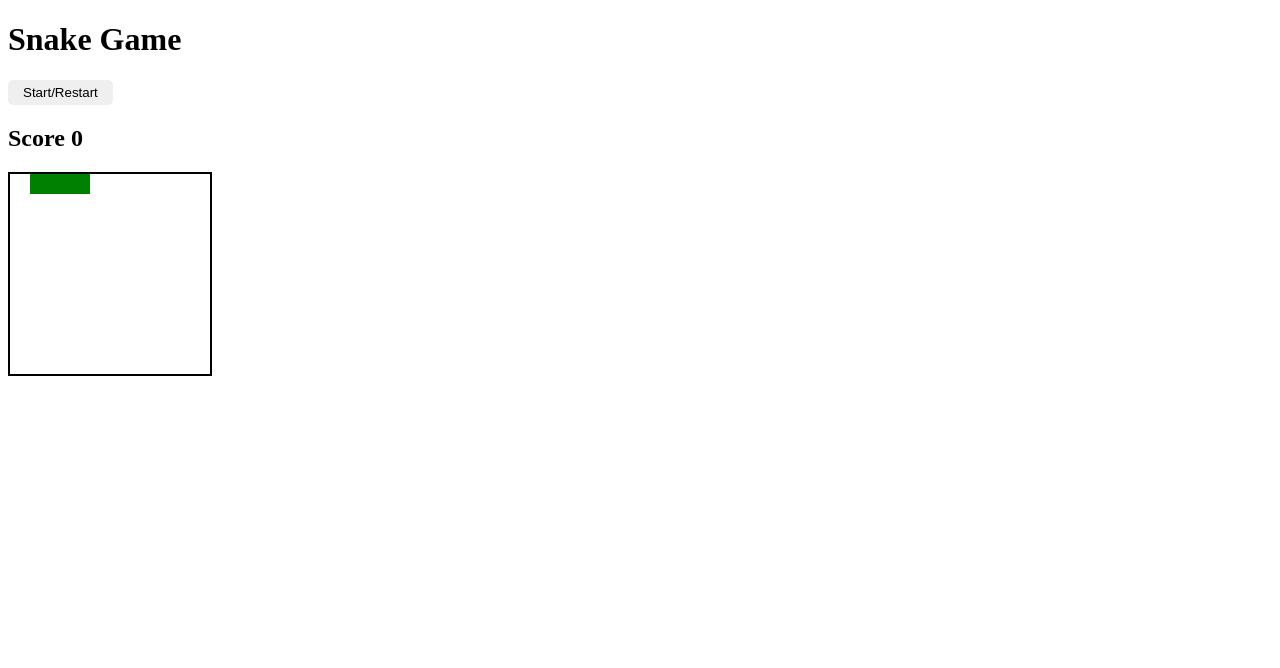
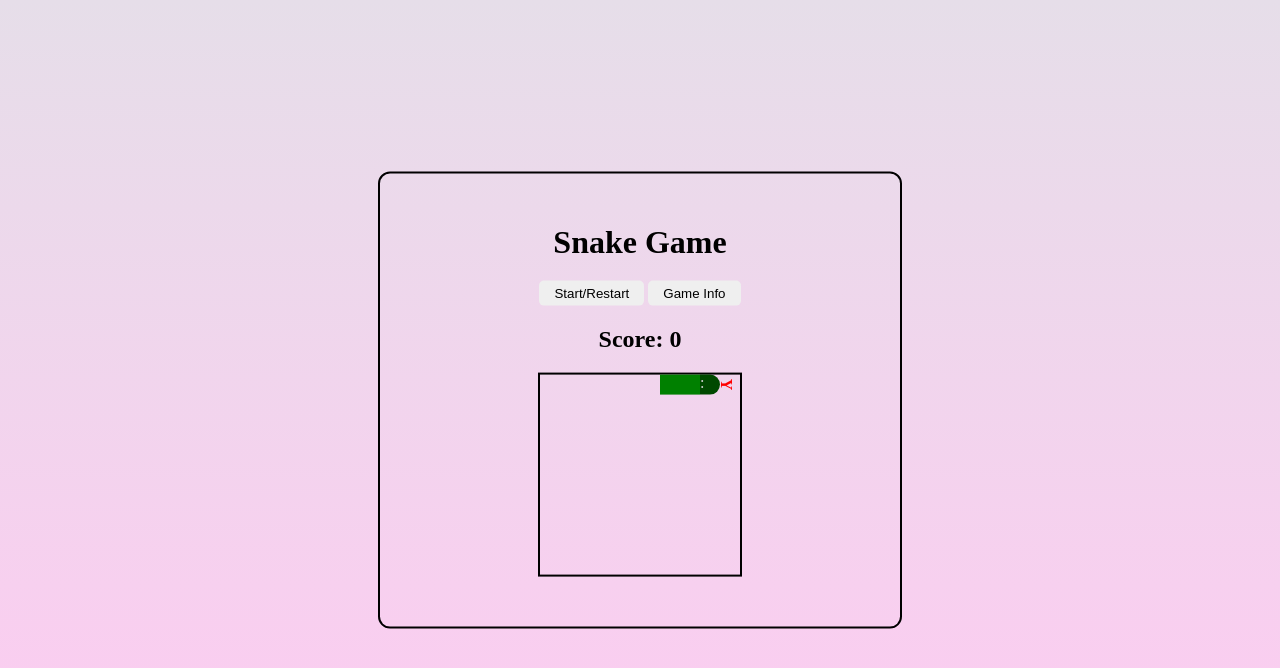
Before and after one commit to ByrnesByrnes/SnakeGame, a plain HTML site: page index.html in a window 1280 px wide. Drawn offline with Linux system fonts and the light colour scheme.

Commit message:
snakeHead Css and Snake move

```diff
--- a/index.html
+++ b/index.html
@@ -7,10 +7,13 @@
     <title>Snake Game</title>
 </head>
 <body>
-    <h1>Snake Game</h1>
-    <button id="start">Start/Restart</button>
-    <h2>Score <span id="score">0</span></h2>
-    <div class="grid"></div>
-    <script src="javascript.js"></script>
+    <div class="container">
+        <h1>Snake Game</h1>
+        <button id="start">Start/Restart</button>
+        <button id="start">Game Info</button>
+        <h2>Score: <span id="score">0</span></h2>
+        <div class="grid"></div>
+        <script src="javascript.js"></script>
+    </div>
 </body>
 </html>
--- a/javascript.js
+++ b/javascript.js
@@ -5,6 +5,9 @@ const score = document.getElementById("score")
 let squares = []
 let currentSnake = [2,1,0]
 let direction = 1
+const width = 10
+let snakeHead = ""
+
 
 function createGrid() {
     for (let i = 0; i < 100; i++ ) {
@@ -22,11 +25,70 @@ createGrid()
 currentSnake.forEach(index => squares[index].classList.add("snake"))
 
 function move() {
+    if(
+        (currentSnake[0] + width >= (width * width) && direction === width) || //bottom check
+        (currentSnake[0] - width < 0 && direction === -width) ||
+        (currentSnake[0] % width === (width - 1) && direction === 1) ||
+        (currentSnake[0] % width === 0 && direction === -1) ||
+        squares[currentSnake[0] + direction].classList.contains('snake')
+    ) {
+        console.log('hit Wall')
+        return  clearInterval(timerId)
+    }
+
     const tail = currentSnake.pop()
     squares[tail].classList.remove("snake")
 
     currentSnake.unshift(currentSnake[0] + direction)
-    squares[currentSnake[0]].classList.add("snake")
+
+    squares[currentSnake[0]].classList.add("snake", "snake-head")
+
+    squares[currentSnake[0]].style.transform = snakeHead
+
+    if(squares[currentSnake[0] - direction].classList.contains('snake-head')) {
+        squares[currentSnake[0] - direction].classList.remove('snake-head')
+    }
 }
+move()
 
-move()
+let timerId = (setInterval(move, 1000))
+
+
+function generateApples() {
+
+}
+/*
+ 39 right
+ 38 up
+ 37 left
+ 40 down
+*/
+
+
+document.addEventListener('keyup', control)
+
+function control(event) {
+    switch (event.keyCode) {
+        case 39:
+            snakeHead = "rotate(0deg)"
+            direction = 1
+            break
+        case 38:
+            snakeHead = "rotate(270deg)"
+            direction =- width
+            break
+        case 37:
+            console.log('left pressed')
+            snakeHead = "rotate(180deg)"
+            direction = -1
+            break
+        case 40:
+            console.log('down pressed')
+            snakeHead = "rotate(90deg)"
+            direction =+ width
+            break
+        default:
+            break
+    }
+
+}
--- a/styles.css
+++ b/styles.css
@@ -1,14 +1,40 @@
 html, body {
-    margin: 10;
-    padding: 10;
+    margin: 0;
+    padding: 0;
+
+}
+
+body {
+    min-height: 700px;
+    height: 100vh;
+    background-image: linear-gradient(to top, #fdcbf1 0%, #fdcbf1 1%, #e6dee9 100%);
+    position: relative;
+}
+h1 {
+    margin: 0;
+    margin-bottom: 20px;
+}
+
+.container {
+    position: absolute;
+    width: 500px;
+    text-align: center;
+    top: 50%;
+    left: 50%;
+    transform: translate(-50%,-50%);
+    padding: 50px 10px;
+    border-radius: 12px;
+    border: 2px solid black;
 }
 
 .grid {
+    position: relative;
     display: flex;
     flex-wrap: wrap;
     width: 200px;
     height: 200px;
     border: solid 2px black;
+    margin: auto;
 }
 
 .square {
@@ -16,8 +42,40 @@ html, body {
     height: 20px;
 }
 
+
+
 .snake {
+    position: relative;
     background-color: green;
+}
+
+.snake-head {
+    background-color: rgb(0, 73, 0);
+    border-top-right-radius: 10px;
+    border-bottom-right-radius: 10px;
+
+}
+
+.snake-head:before {
+    position: absolute;
+    content: ":";
+    color: #D4D4D4;
+    top: 39%;
+
+    left: 0;
+    transform: translateY(-50%);
+    z-index: 10;
+}
+
+.snake-head:after {
+    position: absolute;
+    font-weight: bold;
+    color: red;
+    content: "Y";
+    left: 100%;
+    top: 50%;
+    transform: translateY(-50%) rotate(90deg);
+    z-index: 3;
 }
 
 button {
```
